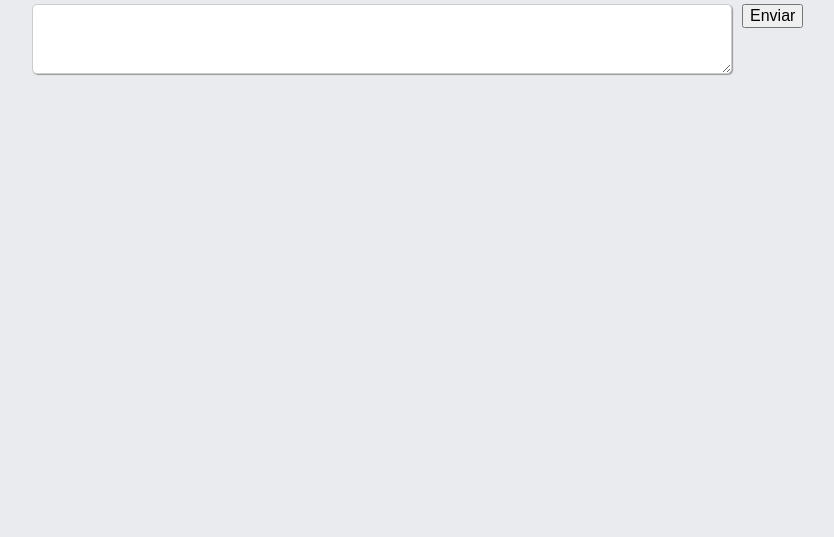
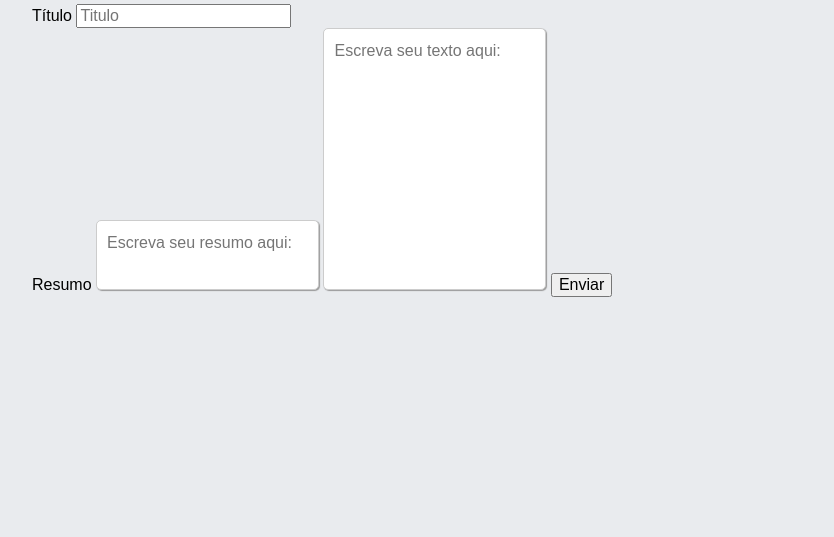
Before and after one commit to AliceQuadros/Trabalho_1_php, a PHP site: page / in a window 1280 px wide. Shown: the part 70-607 px from the top of the page, without its empty margins (138-972 px from the left). Run offline with PHP 8.4, Linux system fonts and the light colour scheme; data that the repository does not hold is empty.

Commit message:
:construction: adding post

```diff
--- a/css/style.css
+++ b/css/style.css
@@ -85,4 +85,5 @@
     border-radius: 5px;
     border: 1px solid #ccc;
     box-shadow: 1px 1px 1px #999;
+    resize: none;
 }
--- a/form.php
+++ b/form.php
@@ -1,6 +1,6 @@
 <section class="contato container">
     <div class="grid-14">
-        <form action="" id="form-orcamento" class="contato-form grid-8">
+        <form action="post" id="form-orcamento" class="contato-form grid-8">
             <div class="row">
                 <div class="grid-4">
                     <label for="nome">Nome</label>
--- a/home.php
+++ b/home.php
@@ -1,6 +1,27 @@
+<div class="container">
+    <form action="post" id="form-orcamento" class="contato-form grid-14">
 
-<div class="container">
-    <textarea class="grid-12">
-</textarea>
-<input type="submit" value="Enviar">
+
+        <label for="nome">Título</label>
+        <input type="text" value='<?=@$titulo?>' placeholder="Titulo" id="titulo">
+        <br>
+
+        <label for="resumo">Resumo</label>
+        <textarea id="resumo" name="resumo" rows="2" colums="10" placeholder="Escreva seu resumo aqui:" value='<?=@$resumo?>'></textarea>
+
+
+        <textarea id="texto" name="texto" rows="10" colums="10" placeholder="Escreva seu texto aqui:" value='<?=@$resumo?>'></textarea>
+
+
+
+
+        <input type="submit" value="Enviar">
 </div>
+
+
+</div>
+<?php
+$sql = "INSERT INTO  'posts' ('cdpost',	'titulo', 'resumo', 'texto', 'imagem', 'posicao', 'data')
+        VALUES (NULL,  '$titulo', '$resumo', '$texto', '$imagem', '$posicao', CURRENT_TIMESTAMP);";
+
+?>
```
Also changed, not shown: login.php (line endings or trailing spaces).
